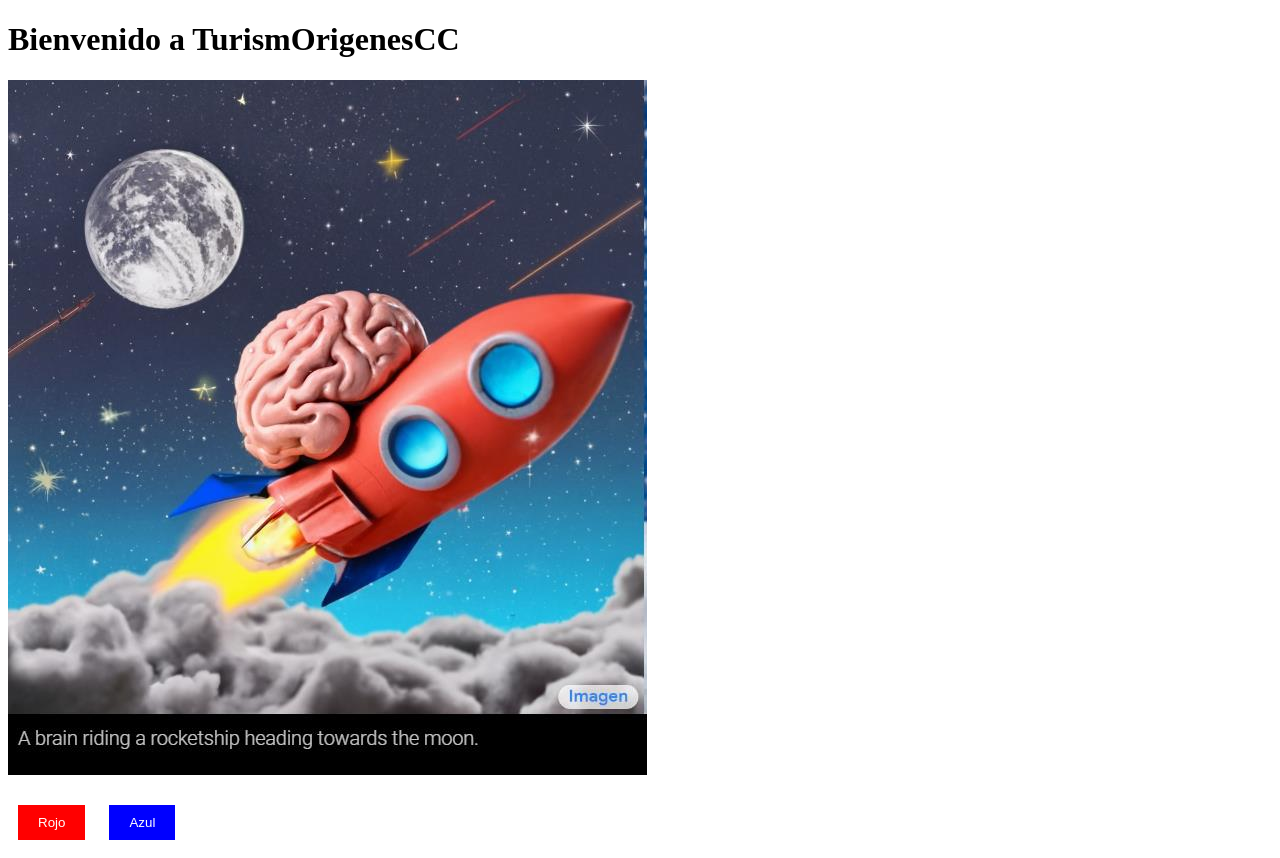
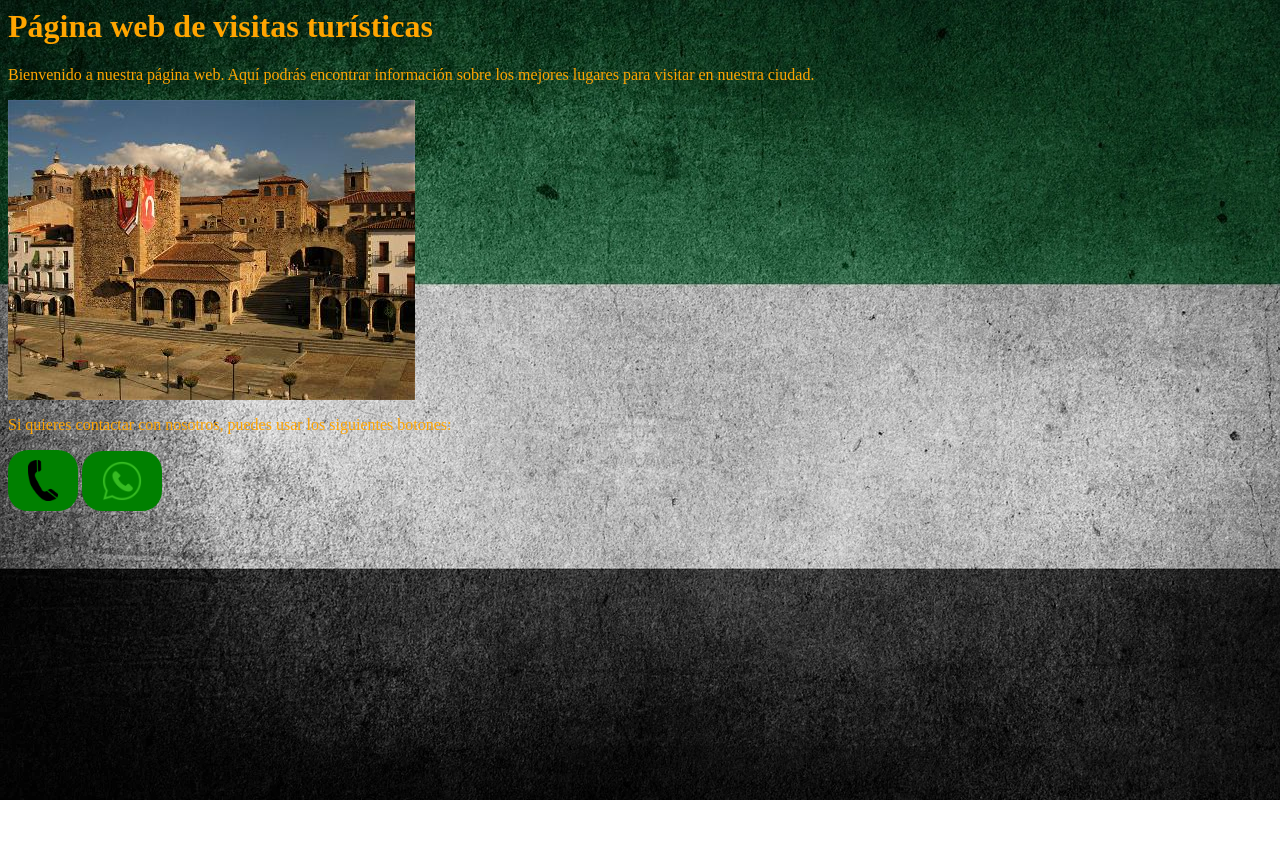
Before and after one commit to SER0K0/TurismOrigenesCC, a plain HTML site: page index.html in a window 1280 px wide. After the commit the page ends 800 px from the top, so only its background shows below. Drawn offline with Linux system fonts and the light colour scheme.

Commit message:
extremadura

```diff
--- a/index.html
+++ b/index.html
@@ -1,35 +1,38 @@
-<!DOCTYPE html>
-<html lang="es">
+<html>
    <head>
-    <meta charset="UTF-8">
-    <title>Mi primera página web</title>
       <style>
-        .button {
+        h1,p{
+            color: orange;
+        }
+        body {
+         background-image: url("fondo.webp");
+         background-repeat: no-repeat;
+        }
+         /* Estilos para los botones */
+         .boton {
          display: inline-block;
          padding: 10px 20px;
-            margin: 10px;
-            border: none;
-            cursor: pointer;
+         border-radius: 20px;
+         background-color: green;
+         color: white;
+         text-decoration: none;
          }
-        .red {
-            background-color: red;
-            color: white;
+         @media screen and (max-width: 600px) {
+         .boton {
+         width: 80%;
+         font-size: 20px;
          }
-        .blue {
-            background-color: blue;
-            color: white;
          }
       </style>
    </head>
    <body>
-    <h1>Bienvenido a TurismOrigenesCC</h1>
-    <p><img src="imagen.jpg" alt="Imagen" width="639" height="695" /></p>
-    <button class="button red" onclick="changeColor('red')">Rojo</button>
-    <button class="button blue" onclick="changeColor('blue')">Azul</button>
-    <script>
-        function changeColor(color) {
-            document.body.style.backgroundColor = color;
-        }
-    </script>
+      <h1 class="h1">Página web de visitas turísticas</h1>
+      <p>Bienvenido a nuestra página web. Aquí podrás encontrar información sobre los mejores lugares para visitar en nuestra ciudad.</p>
+      <img src="caceres.jpg" alt="Portada">
+      <p>Si quieres contactar con nosotros, puedes usar los siguientes botones:</p>
+      <!-- Botón para llamar -->
+      <a href="tel:+34600372390" class="boton"><img src="telefono.png" alt="Llamar ahora" width="30"></a>
+      <!-- Botón para whatsapp -->
+      <a href="https://wa.me/+34600372390" class="boton"><img src="whatsapp.png" alt="Enviar mensaje" width="40"></a>
    </body>
 </html>
```
Also changed, not shown: caceres.jpg (added), fondo.webp (added), imagen.jpg (deleted), telefono.png (added), whatsapp.png (added). Lines whose indentation alone changed are shown as unchanged.
